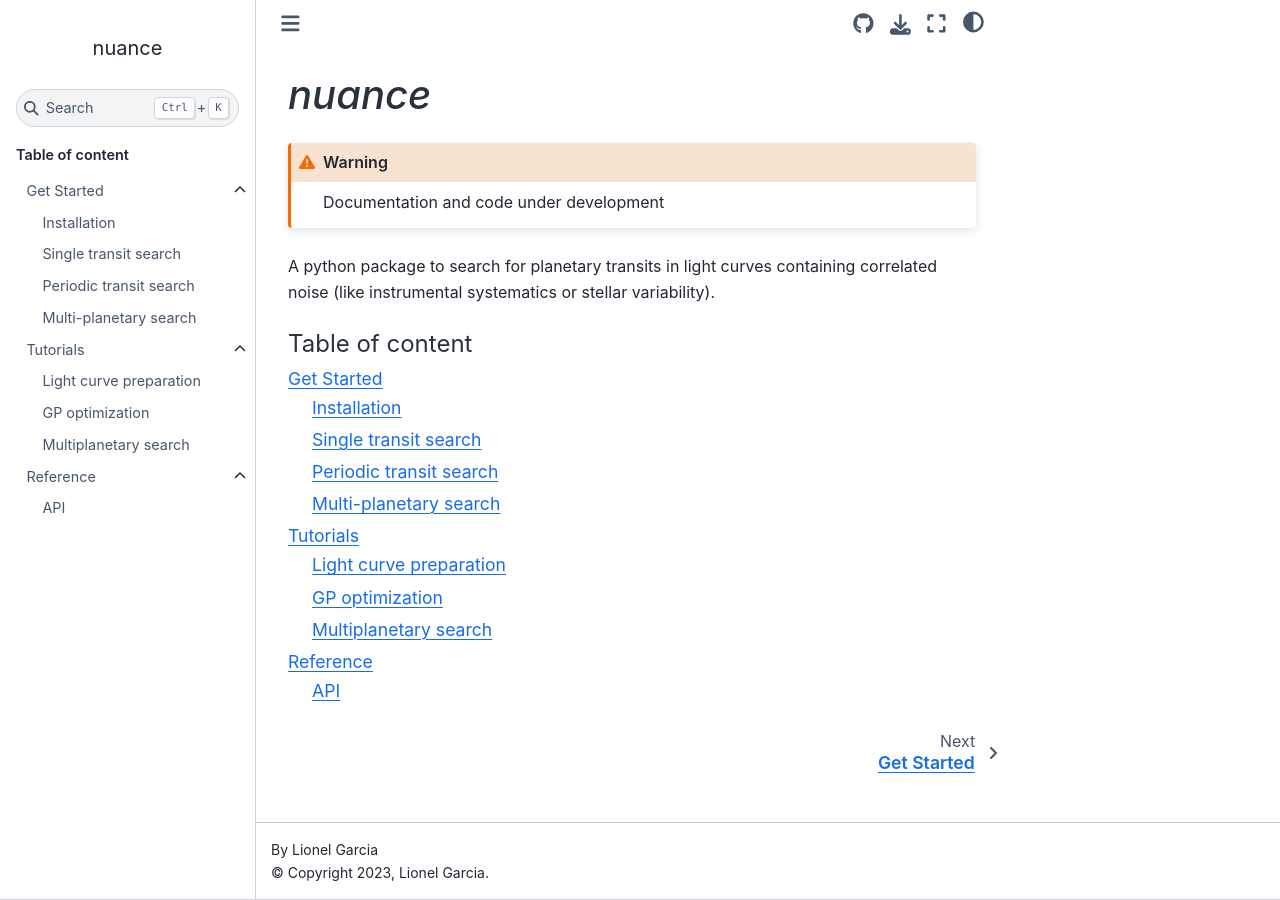
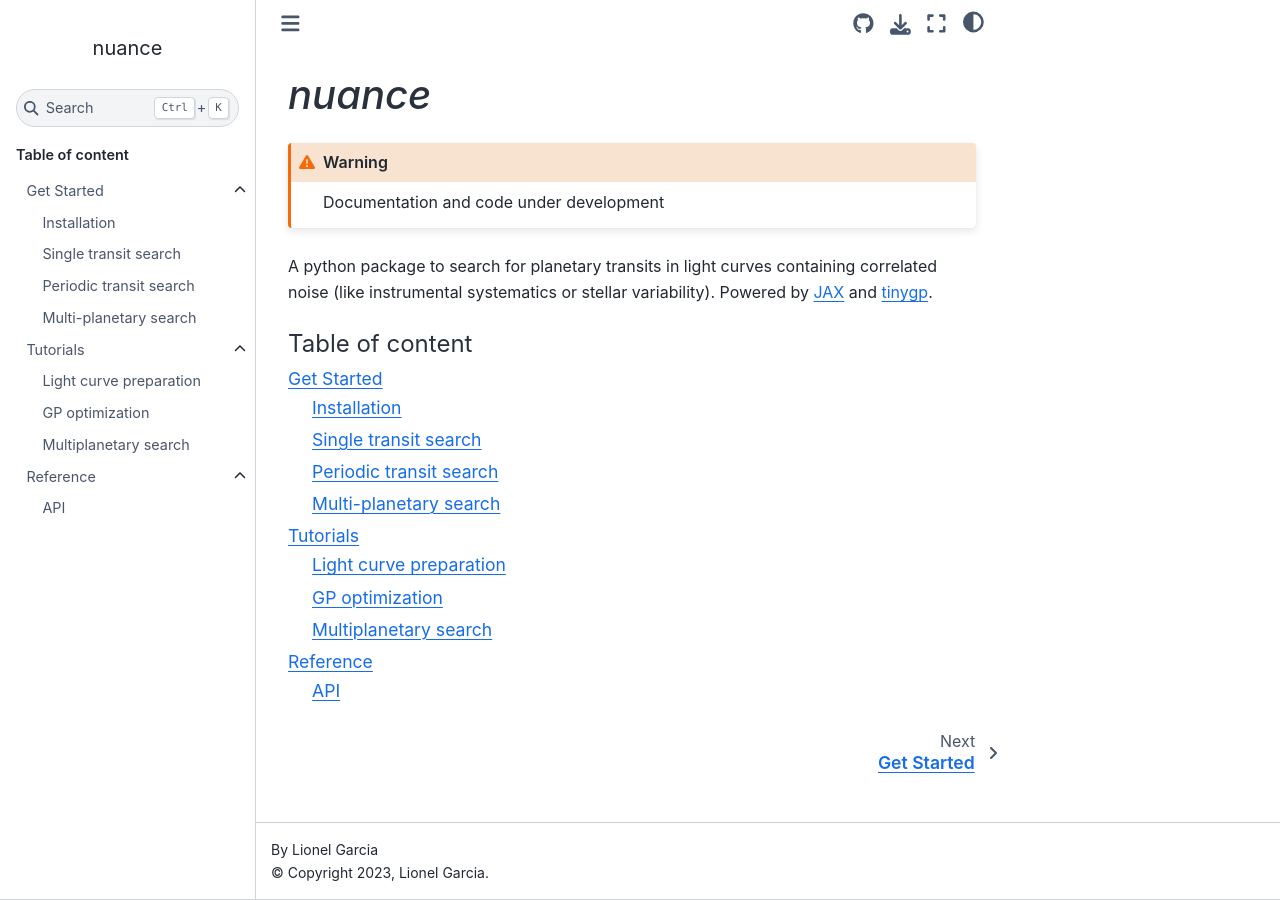
Before and after one commit to lgrcia/nuance, a Sphinx documentation site: the page built from docs/source/index.md, in a window 1280 px wide. Built offline with Sphinx 7.4.7 and the Sphinx Book theme 1.1.4, drawn with Linux system fonts in a browser that asks for light colours.

````diff
--- a/docs/source/index.md
+++ b/docs/source/index.md
@@ -4,7 +4,7 @@
 Documentation and code under development
 ```
 
-A python package to search for planetary transits in light curves containing correlated noise (like instrumental systematics or stellar variability).
+A python package to search for planetary transits in light curves containing correlated noise (like instrumental systematics or stellar variability). Powered by [JAX](https://github.com/google/jax) and [tinygp](https://github.com/dfm/tinygp).
 
 ```{toctree}
 :caption: Table of content
````
Also changed, not shown: README.md (+1 -1 lines), 1 other file.
